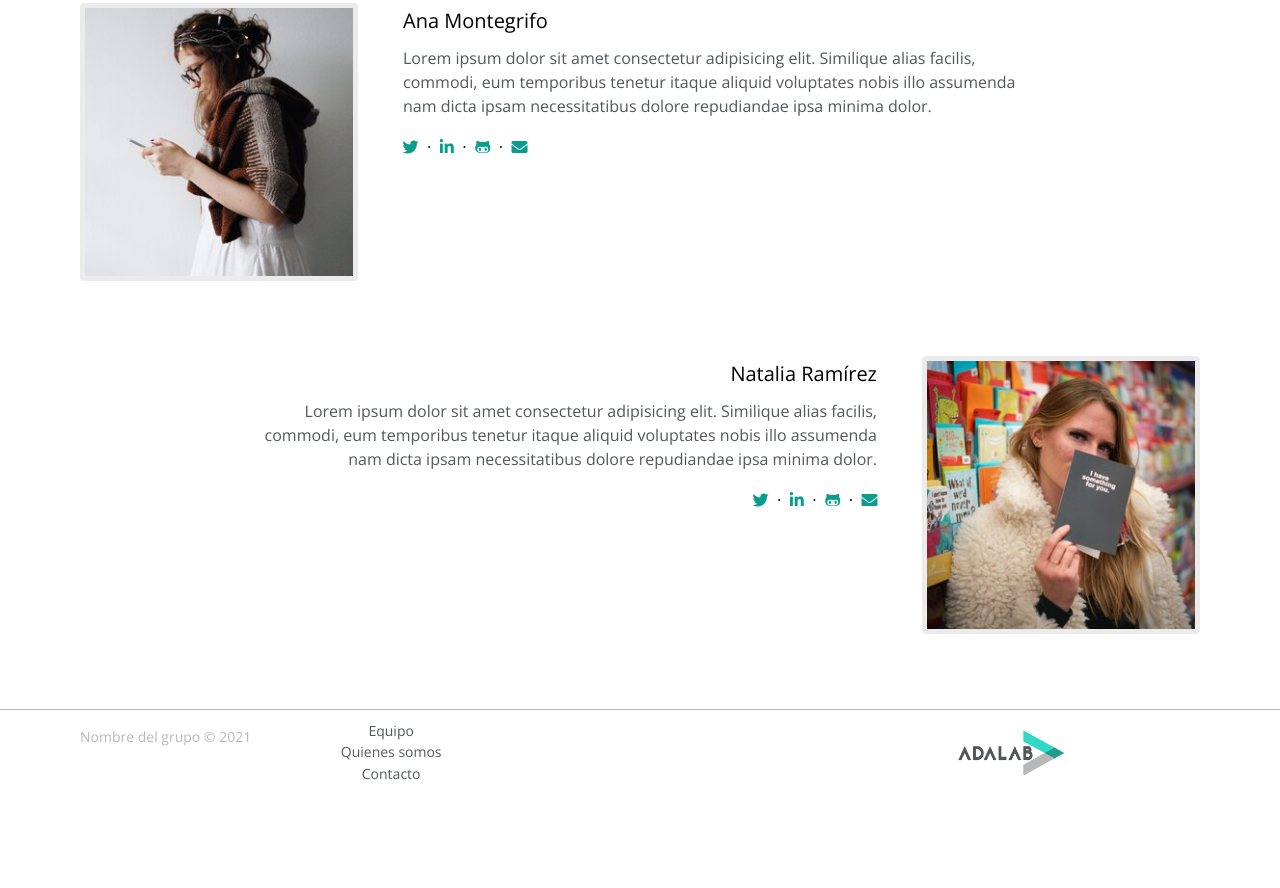
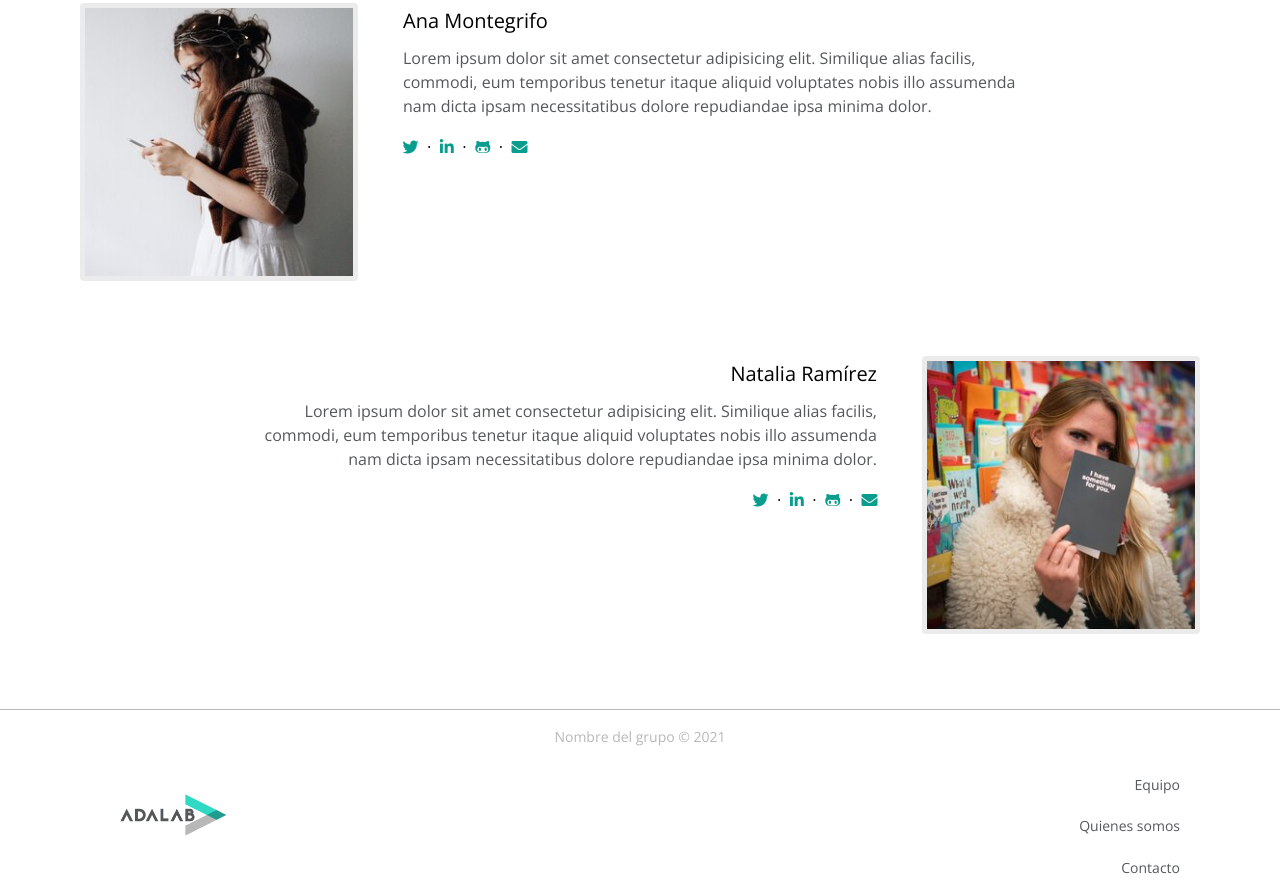
Before and after one commit to Adalab/project-promo-n-module-1-team-2, a plain HTML site: page index.html in a window 1280 px wide. Shown: the part 1902-2790 px from the top of the page. Before the commit the page ends 2696 px from the top, so only its background shows below. Drawn offline with nearby package versions, Linux system fonts and the light colour scheme.

Commit message:
upload responsive footer

```diff
--- a/css/main.css
+++ b/css/main.css
@@ -440,25 +440,31 @@
   height: 45px;
   margin: 30px auto 45px;
 }
+
 @media all and (min-width: 768px) {
   .footer-content {
+    width: 100%;
+    display: block;
+    flex-direction: column;
+  }
+  .adalab {
+    height: 25%;
+    margin: 30px;
+    order: -1;
+    float: left;
+    bottom: 0;
+  }
+  .item-1 {
+    top: 0;
+    height: 25%;
+    float: left;
+  }
+  .footer-nav {
+    margin: 0px;
+    width: 75%;
+    float: right;
     display: flex;
-    flex-flow: row wrap;
-    align-items: flex-start;
-  }
-
-  .team-name {
-    width: 50%;
-  }
-
-  .footer-nav {
-    width: 50%;
-    text-align: right;
-    justify-content: left;
-  }
-
-  .adalab {
-    display: block;
-    margin: auto;
+    flex-direction: column;
+    align-items: flex-end;
   }
 }
```
